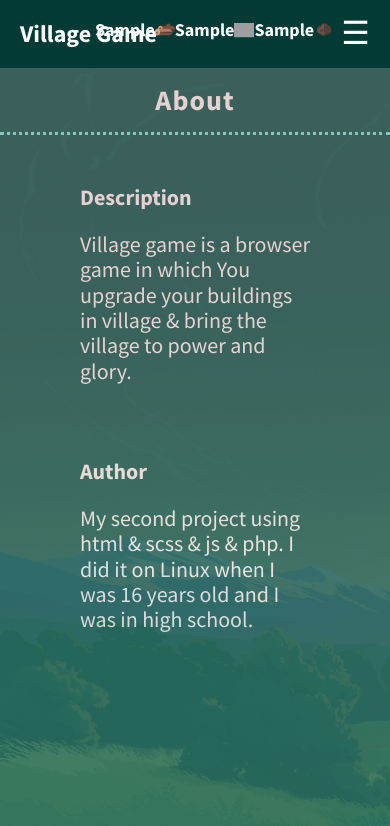
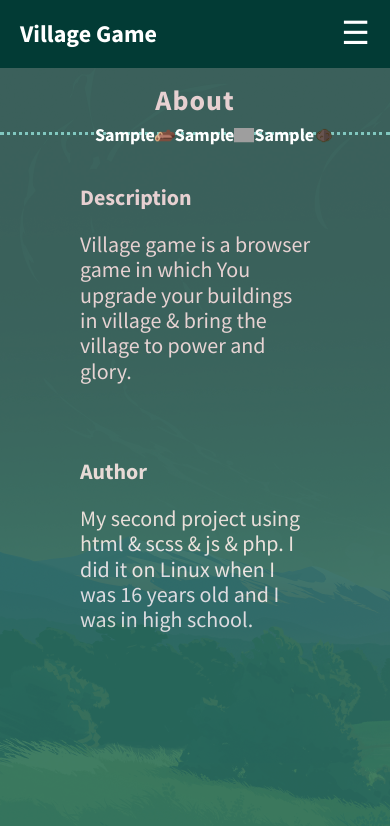
Before and after one commit to Bartekp26/Village-game, a PHP site: page /php/about.php in a window 390 px wide. Shown: the top 826 px of the page. Run offline with PHP 8.4, Linux system fonts and the light colour scheme; the visitor is signed in with stand-in values (Sample User, id 1); tables that the repository leaves empty or names only in its code hold one stand-in row (values such as "Sample post"); some libraries are stand-ins or nearby versions; grey boxes are pictures that could not be loaded.

Commit message:
Changed minerals styles on mobile devices

```diff
--- a/css/index.css
+++ b/css/index.css
@@ -357,10 +357,6 @@ body {
     width: 200px;
     color: white; } }
 
-@media only screen and (max-width: 660px) {
-  .minerals {
-    top: 3.5%; } }
-
 .buildings_container {
   margin: 30px 70px;
   font-family: "Roboto", sans-serif; }
@@ -412,15 +408,6 @@ body {
     top: 85px;
     left: 25%; }
 
-.about {
-  margin: 50px 80px;
-  font-family: "Source Sans Pro", sans-serif;
-  font-size: 22px; }
-  .about__element {
-    margin-bottom: 75px; }
-  .about__title {
-    margin: 0px; }
-
 @media only screen and (max-width: 1150px) {
   .table {
     max-width: 600px; }
@@ -466,3 +453,12 @@ body {
   .building__error {
     font-size: 18px;
     top: 75px; } }
+
+.about {
+  margin: 50px 80px;
+  font-family: "Source Sans Pro", sans-serif;
+  font-size: 22px; }
+  .about__element {
+    margin-bottom: 75px; }
+  .about__title {
+    margin: 0px; }
--- a/scss/game/minerals.scss
+++ b/scss/game/minerals.scss
@@ -53,9 +53,3 @@
     color: white;
   }
 }
-
-@media only screen and (max-width: 660px){
-  .minerals{
-    top: 3.5%;
-  }
-}
```
